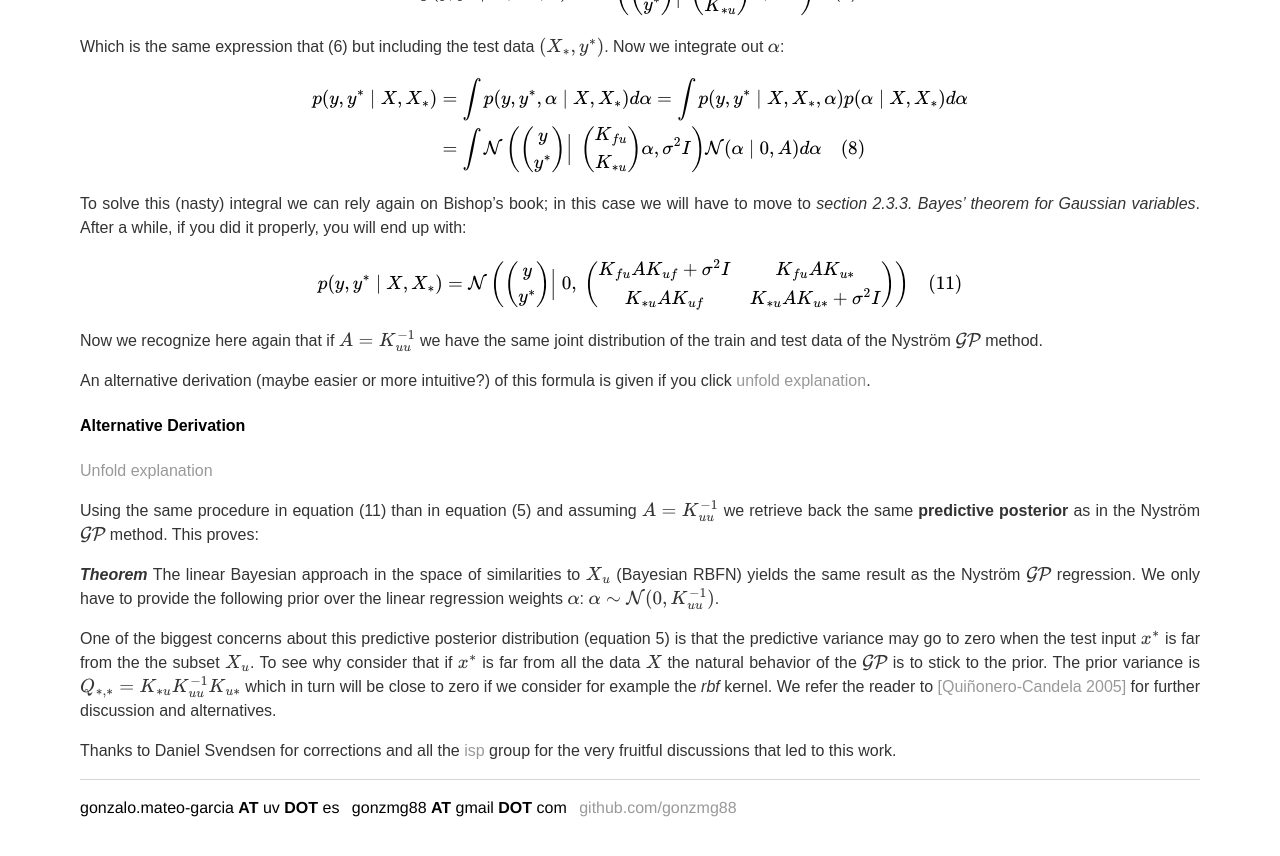
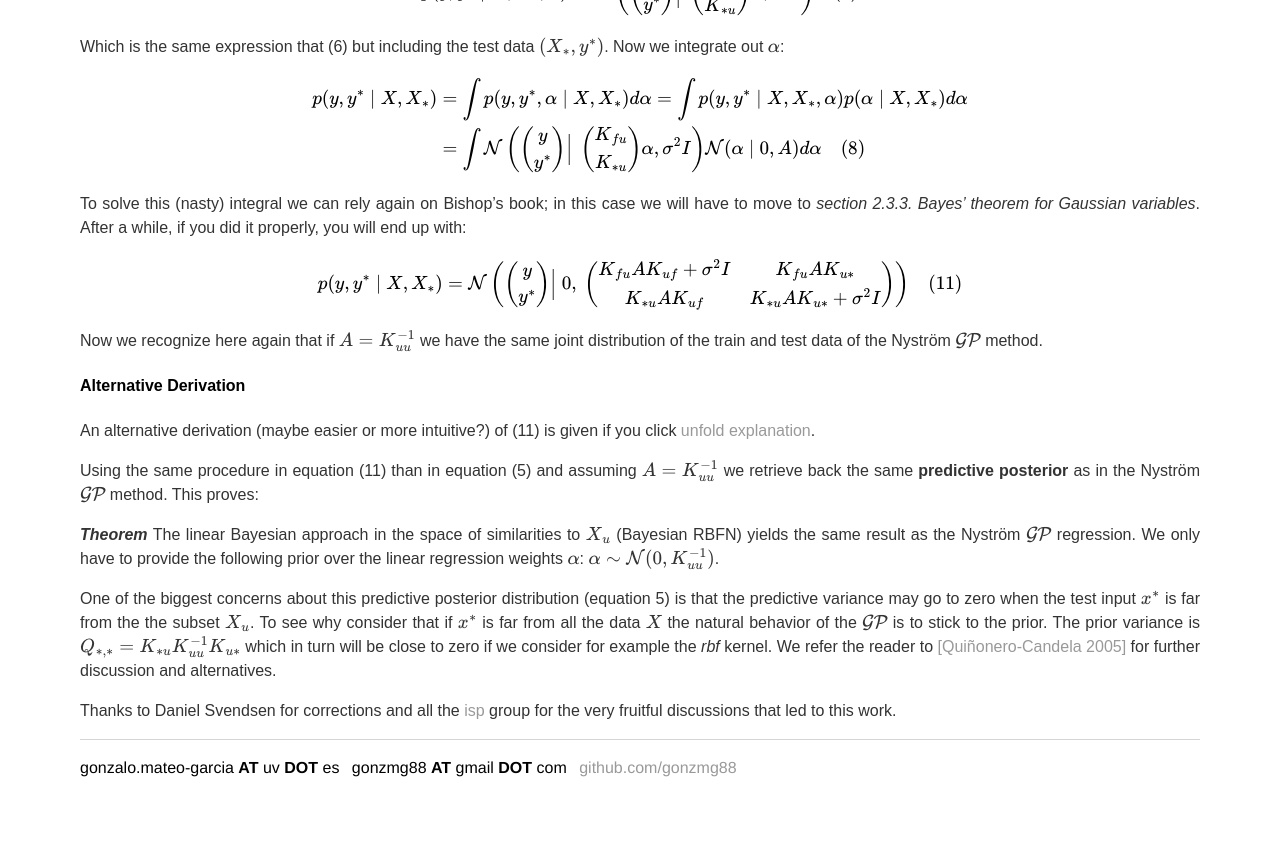
Before and after one commit to Haiiah/gonzmg88.github.io, a Jekyll site: the page built from _posts/2017-10-24-NystromRBFNN.md, in a window 1280 px wide and 900 px high, scrolled down 4602 px. Shown: the top 856 px of the window. Built offline with Jekyll 4.4.1, drawn with Linux system fonts in a browser that asks for light colours; nearby versions of some CDN libraries; formulas are drawn with MathJax 3.

Commit message:
bug fixed

```diff
--- a/_posts/2017-10-24-NystromRBFNN.md
+++ b/_posts/2017-10-24-NystromRBFNN.md
@@ -259,10 +259,8 @@ $$
 
 Now we recognize here again that if $A=K_{uu}^{-1}$ we have the same joint distribution of the train and test data of the Nyström $\mathcal{GP}$ method.
 
-An alternative derivation (maybe easier or more intuitive?) of this formula is given if you click <a onclick="$('#alternative_derivation_hidden').slideToggle();"> unfold explanation</a>.
-
 #### Alternative Derivation
-<a onclick="$('#alternative_derivation_hidden').slideToggle();"> Unfold explanation</a>
+An alternative derivation (maybe easier or more intuitive?) of (11) is given if you click <a onclick="$('#alternative_derivation_hidden').slideToggle();"> unfold explanation</a>.
 
 <div id="alternative_derivation_hidden" class="input_hidden">
 
```
